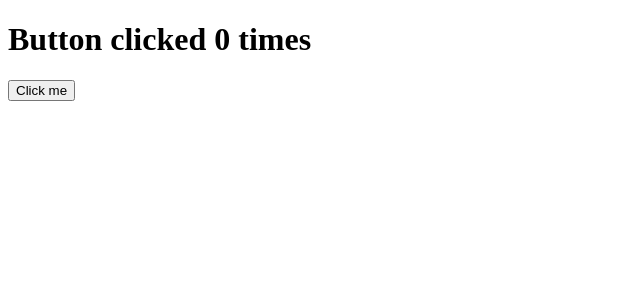
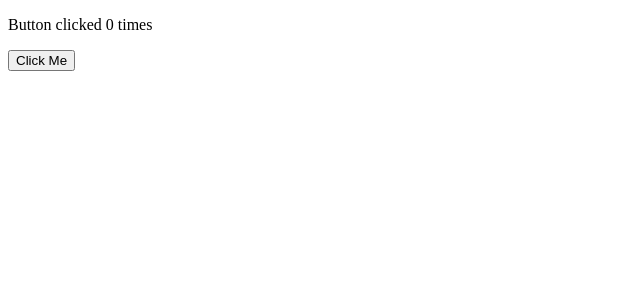
Before and after one commit to acciojob/button-counter-abhisheksi-ngh, a React app: page / in a window 1280 px wide. Shown: the top 300 px of the page, without its empty margins (0-640 px from the left). Built offline with nearby package versions, Linux system fonts and the light colour scheme.

Commit message:
Update App.js

```diff
--- a/src/components/App.js
+++ b/src/components/App.js
@@ -1,16 +1,14 @@
+import React, { useState } from "react";
 
-import React from "react";
-import './../styles/App.css';
-import ClickMe from "./ClickMe";
+function App() {
+    const [count, setCount] = useState(0);
 
-const App = () => {
-  return (
-    <div>
-      <ClickMe/>
-    </div>
-
-
-  )
+    return (
+        <div>
+            <p>Button clicked {count} times</p>
+            <button onClick={() => setCount(count + 1)}>Click Me</button>
+        </div>
+    );
 }
 
-export default App
+export default App;
```
